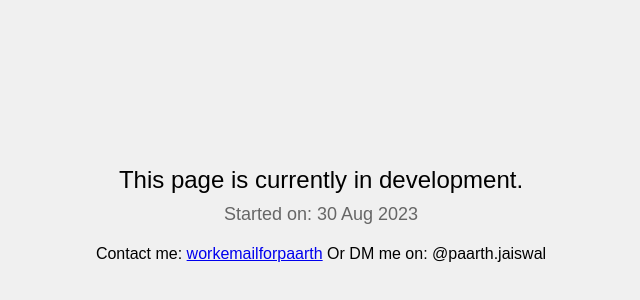
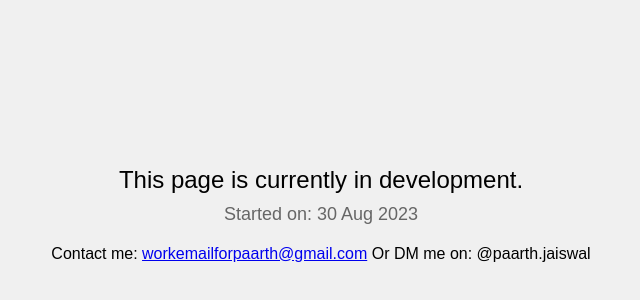
Before and after one commit to B1gSmok/Bigsmoke.gg, a plain HTML site: page index.html in a window 1280 px wide. Shown: the part 186-486 px from the top of the page, without its empty margins (319-959 px from the left). Drawn offline with Linux system fonts and the light colour scheme.

Commit message:
Update index.html

```diff
--- a/index.html
+++ b/index.html
@@ -47,7 +47,7 @@
         <div class="message">This page is currently in development.</div>
         <div class="date">Started on: 30 Aug 2023</div>
         <div class="contact">
-            Contact me: <a href="mailto:workemailforpaarth@gmail.com?subject=Regarding%20Project&body=Hello%20Paarth,%0D%0A%0D%0AI am reaching out to discuss the project in development.">workemailforpaarth</a>
+            Contact me: <a href="mailto:workemailforpaarth@gmail.com?subject=Regarding%20Project&body=Hello%20Paarth,%0D%0A%0D%0AI am reaching out to discuss the project in development.">workemailforpaarth@gmail.com</a>
 
             Or DM me on:   @paarth.jaiswal
         </div>
```
